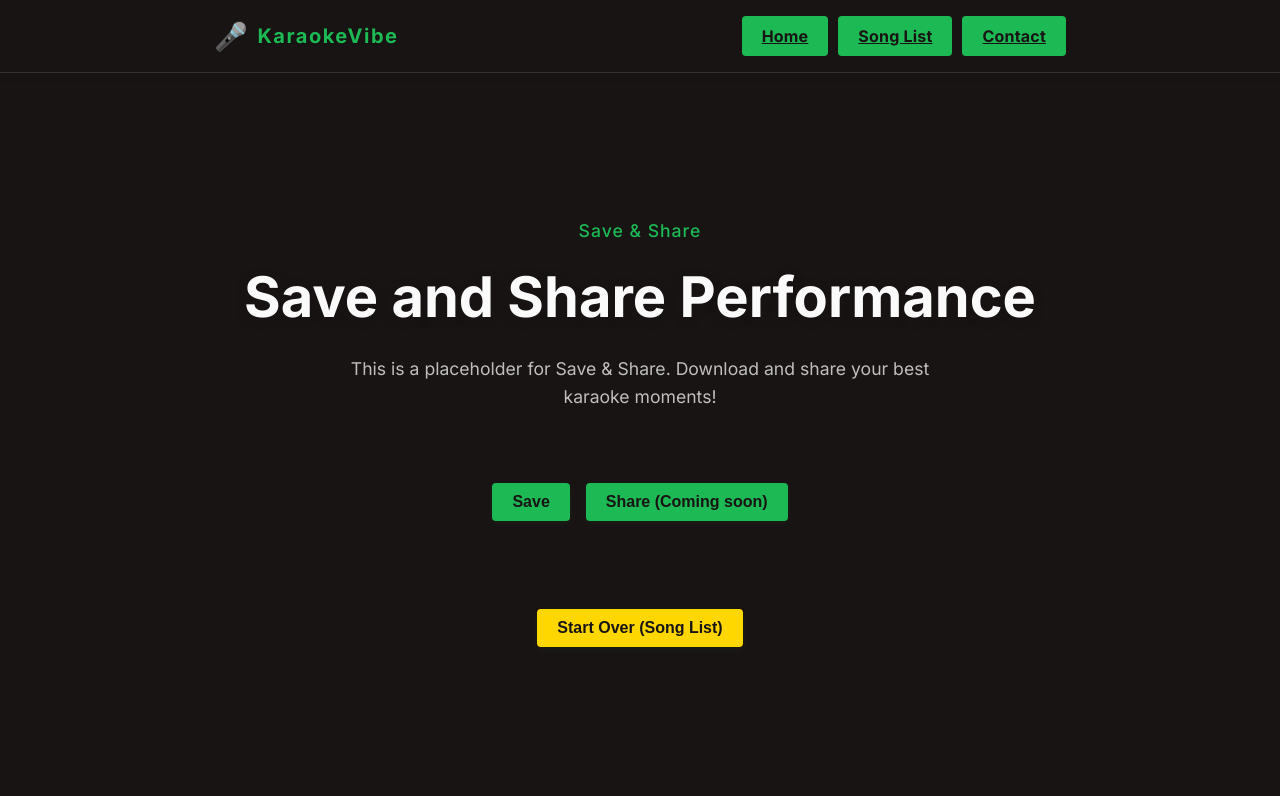
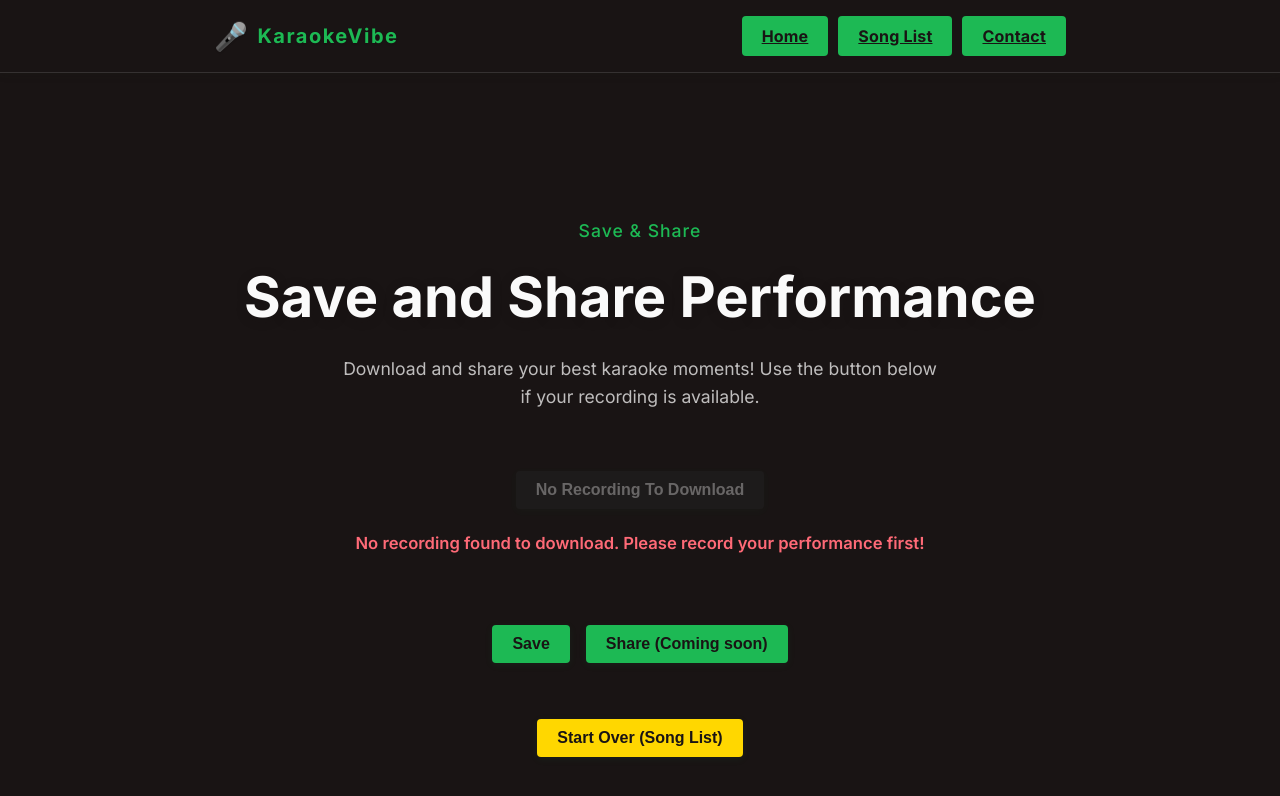
Before and after one commit to Workflow-Manager-admin/karaokevibe-32544-73be3bd8, a React (Create React App) app in the folder karaoke_app/: page /save in a window 1280 px wide. Shown: the top 796 px of the page. Built offline with nearby package versions, Linux system fonts and the light colour scheme; the HTML template or start-up script is replaced by a standard one.

Commit message:
Auto-commit: Changes as of 2025-06-06T07:21:00.886531+00:00

```diff
--- a/karaoke_app/src/SaveShare.js
+++ b/karaoke_app/src/SaveShare.js
@@ -1,16 +1,37 @@
 import React, { useState } from "react";
-
 // PUBLIC_INTERFACE
 /**
- * KaraokeVibe - SaveShare Stub Component
- * Implements a "Save" button with working mock logic—when clicked, shows a confirmation message.
+ * KaraokeVibe - SaveShare Component with Download Button for Recorded Audio
+ * Implements a "Save" button, and provides a download button for generated audio file (if available).
  * Also includes the "Start Over" button to return to Song List for demo flow.
  */
 import { useNavigate } from "react-router-dom";
 
+/**
+ * Attempt to read the user's audio recording from state or fallback to sessionStorage.
+ * Ideally, in a production app, we would use React Context or a global store.
+ * For this MVP, check window.sessionStorage if needed.
+ */
+function getRecordingURL() {
+  // Try grabbing from sessionStorage for MVP stateless flow
+  // (In a real app, would be React Context or global state!)
+  if (window && window.sessionStorage) {
+    try {
+      const url = window.sessionStorage.getItem("recordingURL");
+      if (url && typeof url === "string" && url.startsWith("blob:")) return url;
+    } catch (e) {} // ignore
+  }
+  return null;
+}
+
 function SaveShare() {
   const navigate = useNavigate();
   const [isSaved, setIsSaved] = useState(false);
+
+  // You would pull this from global/app state or context.
+  // For this MVP, simply try to fetch it at render time (might not work if page is hard-refreshed).
+  // In a real flow: pass down via props/context or global state.
+  const [audioURL] = useState(() => getRecordingURL());
 
   // PUBLIC_INTERFACE
   function handleSaveClick() {
@@ -18,6 +39,20 @@ function SaveShare() {
     setIsSaved(true);
     // Optionally, could show temporary ("Saved!") and then hide again after X seconds
     // (MVP: persistent on click until reload)
+  }
+
+  // PUBLIC_INTERFACE
+  // Trigger download of the audio recording
+  function handleDownload() {
+    if (!audioURL) return;
+    // Suggest a filename to the user
+    const fileName = "karaoke-performance.webm";
+    const link = document.createElement("a");
+    link.href = audioURL;
+    link.download = fileName;
+    document.body.appendChild(link);
+    link.click();
+    document.body.removeChild(link);
   }
 
   return (
@@ -31,10 +66,37 @@ function SaveShare() {
               🎉 Your performance has been saved!
             </span>
           )
-          : "This is a placeholder for Save & Share. Download and share your best karaoke moments!"
+          : "Download and share your best karaoke moments! Use the button below if your recording is available."
         }
       </div>
-      <div style={{ margin: "2rem 0", display: "flex", gap: 16, justifyContent: "center" }}>
+      {/* Download Button Section */}
+      <div style={{ margin: "1.25rem 0 2rem 0", display: "flex", gap: 18, flexDirection: "column", alignItems: "center" }}>
+        <button
+          className="btn"
+          onClick={handleDownload}
+          style={{
+            background: audioURL ? "var(--primary)" : "#222",
+            color: audioURL ? "#191414" : "#aaa",
+            fontWeight: 700,
+            opacity: audioURL ? 1 : 0.55,
+            cursor: audioURL ? "pointer" : "not-allowed",
+            minWidth: 160,
+            marginBottom: 6
+          }}
+          disabled={!audioURL}
+          aria-disabled={!audioURL}
+        >
+          {audioURL ? "Download Recording" : "No Recording To Download"}
+        </button>
+        {/* Optionally, a warning if missing */}
+        {!audioURL && (
+          <div style={{ color: "#FF6A77", fontWeight: 600, fontSize: "1.04em" }}>
+            No recording found to download. Please record your performance first!
+          </div>
+        )}
+      </div>
+      {/* Save and Share Buttons */}
+      <div style={{ margin: "1rem 0 0 0", display: "flex", gap: 16, justifyContent: "center" }}>
         <button
           className="btn"
           style={{
```
Also changed, not shown: 2 other files (tests, documents, lock files or other folders).
